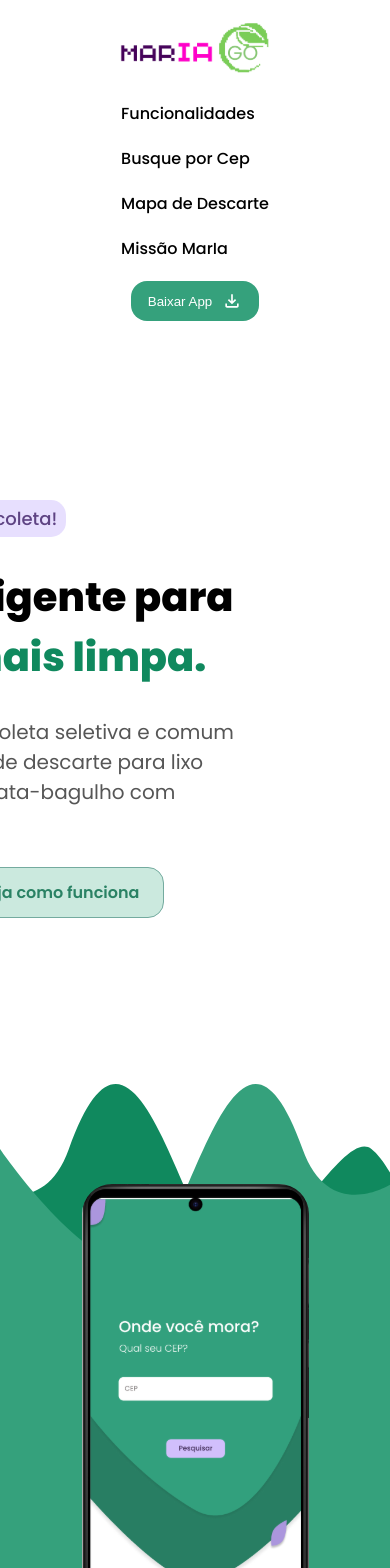
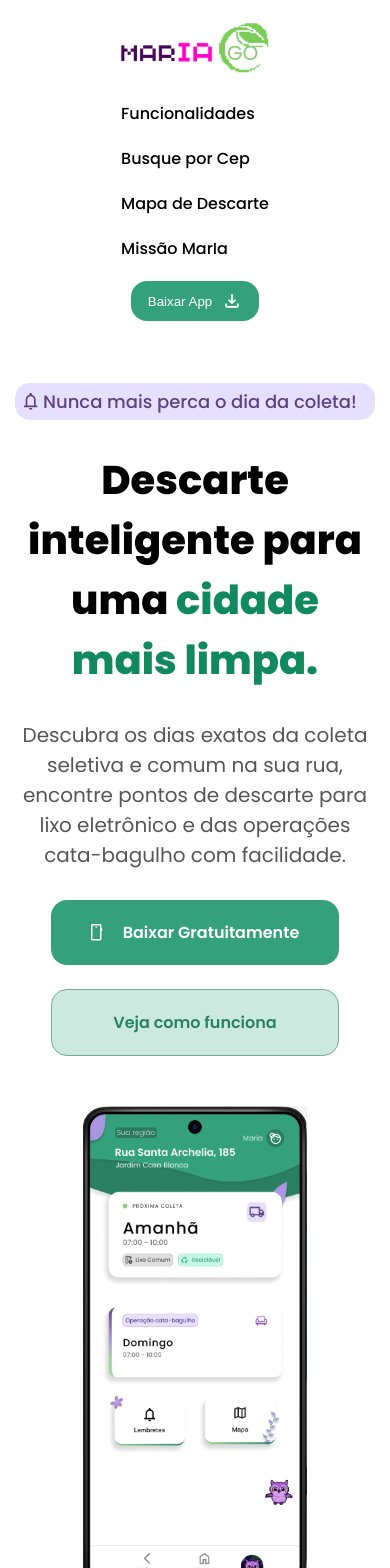
Before and after one commit to Senai-MarIA/MarIa.Front-end-App, a React (Vite) app in the folder MarIa-App/: page / in a window 390 px wide. Shown: the top 1568 px of the page. Built offline with nearby package versions, Linux system fonts and the light colour scheme; a web font is replaced by a local one.

Commit message:
feat: media Main

```diff
--- a/MarIa-App/src/components/layouts/Section-Main/index.jsx
+++ b/MarIa-App/src/components/layouts/Section-Main/index.jsx
@@ -32,6 +32,8 @@
                     <img src={imgMain} alt="" />
                 </div>
             </section>
+
+
         </>
     )
 }
--- a/MarIa-App/src/components/layouts/Section-Main/style.css
+++ b/MarIa-App/src/components/layouts/Section-Main/style.css
@@ -90,3 +90,58 @@
     border: 1px solid #74AB9F;
     border-radius: 16px;
 }
+
+@media (max-width: 768px){
+
+    .Section_Main{
+        flex-direction: column;
+        justify-content: center;
+        align-items: center;
+        gap: 50px;
+        padding: 50px 15px;
+    }
+
+    .group1Main p{
+        width: 100%;
+    }
+
+    .spanMain{
+            align-self: center;
+            width: 100%;
+            text-align: center;
+            gap: 5px;
+
+    }
+
+    .group1Main h1{
+        text-align: center;
+    }
+
+    .group1Main p{
+        text-align: center;
+    }
+
+    .buttonMain{
+        flex-direction: column;
+        align-items: center;
+        justify-content: center;
+        }
+
+        .DownloadMain{
+            padding: 20px 20px;
+            width: 80%;
+            text-align: center;
+            align-items: center;
+            justify-content: center;
+            gap: 20px;
+        }
+
+        .SeeMain{
+            padding: 20px 20px;
+            width: 80%;
+            text-align: center;
+            align-items: center;
+                        justify-content: center;
+
+        }
+}
```
